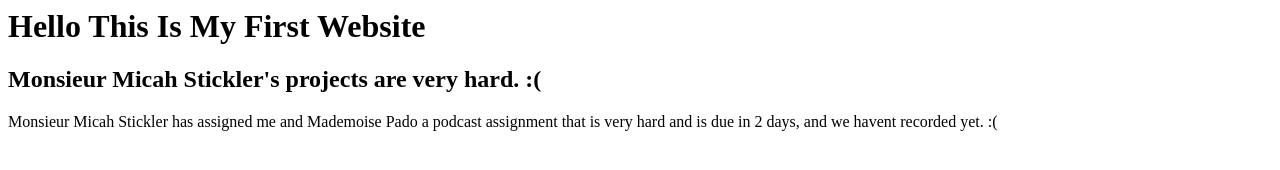
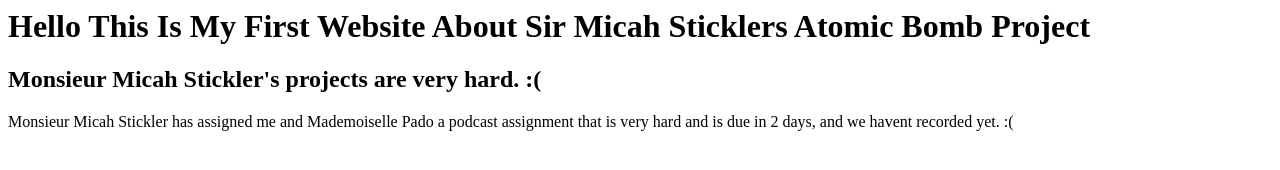
Before and after one commit to SirDevlin/first-website, a plain HTML site: page index.html in a window 1280 px wide. Drawn offline with Linux system fonts and the light colour scheme.

Commit message:
Update index.html

```diff
--- a/index.html
+++ b/index.html
@@ -3,10 +3,10 @@
 </head>
 <body>
     <header>
-          <h1> Hello This Is My First Website </h1>
+          <h1> Hello This Is My First Website About Sir Micah Sticklers Atomic Bomb Project </h1>
     </header>
     <section>
         <h2> Monsieur Micah Stickler's projects are very hard. :( </h2>
-        <p> Monsieur Micah Stickler has assigned me and Mademoise Pado a podcast assignment that is very hard and is due in 2 days, and we havent recorded yet. :( </p>
+        <p> Monsieur Micah Stickler has assigned me and Mademoiselle Pado a podcast assignment that is very hard and is due in 2 days, and we havent recorded yet. :( </p>
     </section>
 </body>
```
